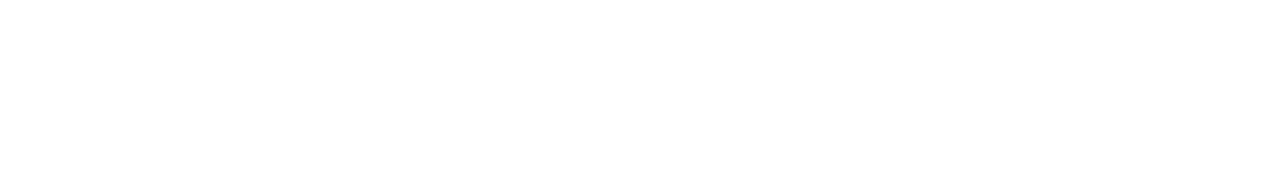
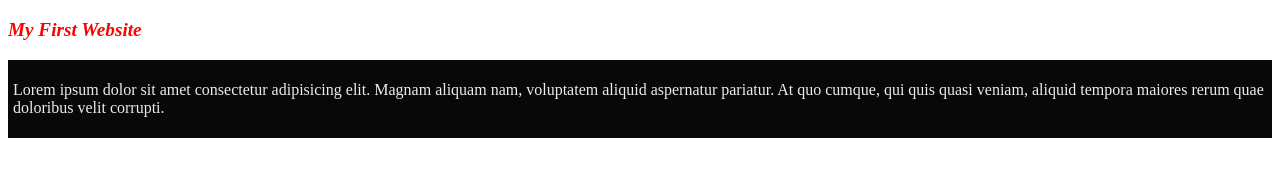
Before and after one commit to Mahadi-Hasan402180/my-first-github-repo, a plain HTML site: page index.html in a window 1280 px wide. Drawn offline with Linux system fonts and the light colour scheme.

Commit message:
add some bolog

```diff
--- a/index.html
+++ b/index.html
@@ -4,8 +4,14 @@
     <meta charset="UTF-8">
     <meta name="viewport" content="width=device-width, initial-scale=1.0">
     <title>My First Github Repo</title>
+    <link rel="stylesheet" href="styles/bolog.css">
 </head>
 <body>
+    <h3>My First Website </h3>
+    <div>
+       <p>Lorem ipsum dolor sit amet consectetur adipisicing elit. Magnam aliquam nam, voluptatem aliquid aspernatur pariatur. At quo cumque, qui quis quasi veniam, aliquid tempora maiores rerum quae doloribus velit corrupti.</p>
+
+    </div>
 
 </body>
 </html>
--- /dev/null
+++ b/styles/bolog.css
@@ -0,0 +1,19 @@
+div{
+
+    background-color: rgb(8, 8, 8);
+    margin: auto;
+    padding: 5px;
+    bottom: 2px;
+}
+
+p{
+    color: rgb(236, 236, 239);
+
+  }
+  h3{
+    color: red;
+    font-weight: bold;
+    font-size: larger;
+    font-style: italic;
+    font-family: initial;
+  }
```
